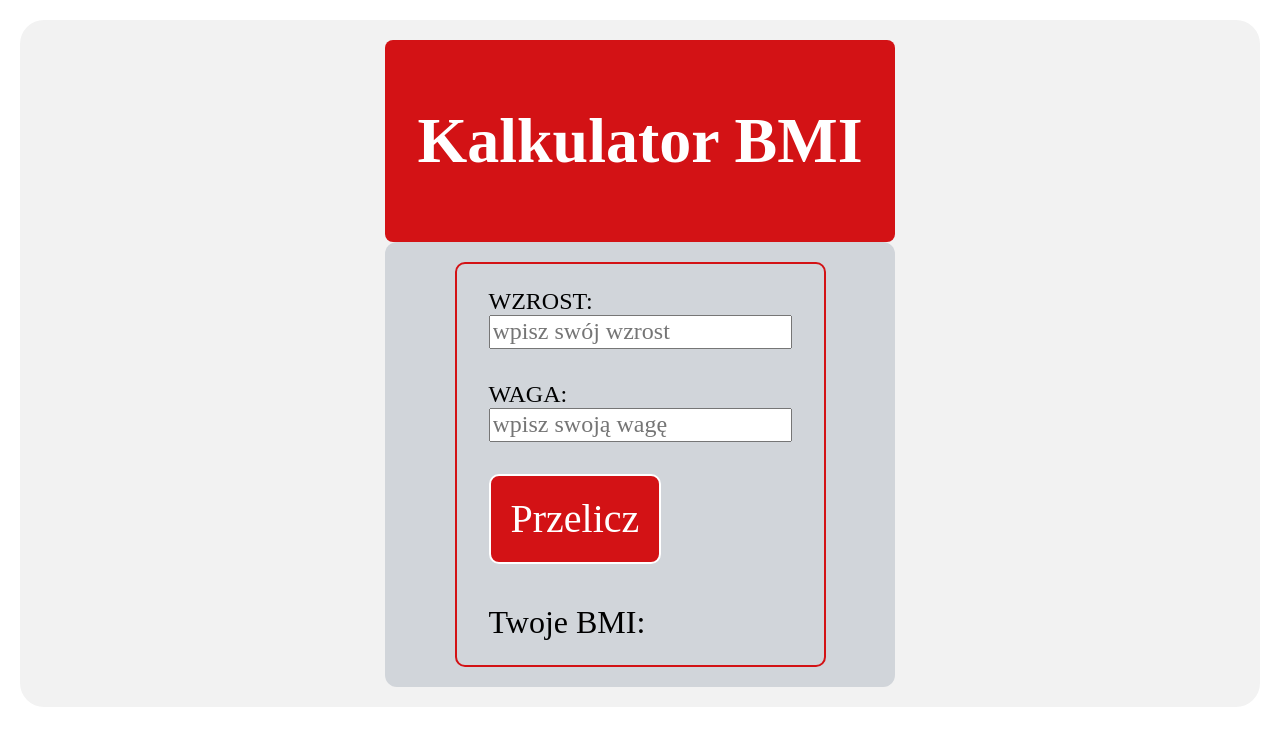
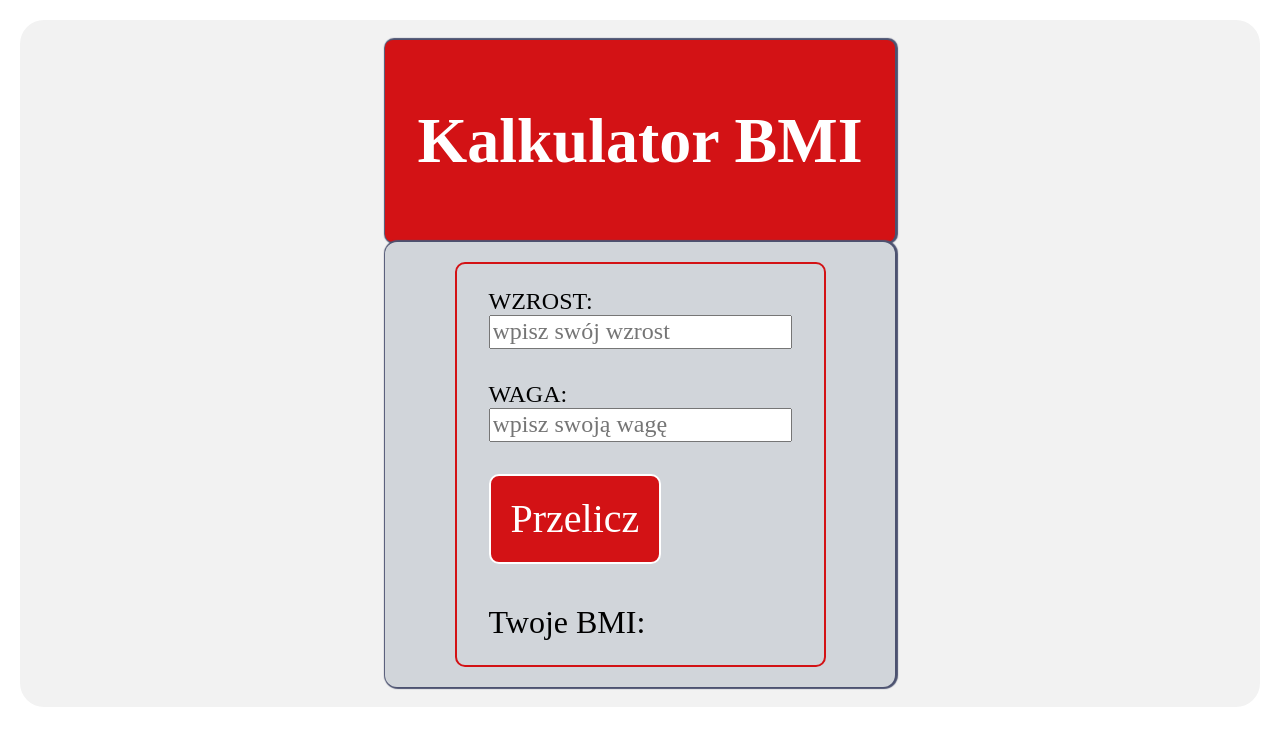
Before and after one commit to DawidGaski/BMI-calculator-react, a React (Create React App) app: page / in a window 1280 px wide. Shown: the top 746 px of the page. Built offline with nearby package versions, Linux system fonts and the light colour scheme.

Commit message:
added new color and box-shadow in components

```diff
--- a/src/Components/Header/styled.js
+++ b/src/Components/Header/styled.js
@@ -6,6 +6,7 @@ export const Header = styled.header`
   border-radius: 8px;
   background: ${({ theme }) => theme.color.thunderBird};
   color: ${({ theme }) => theme.color.white};
+  box-shadow: 1px 0px 1px 2px ${({ theme }) => theme.color.fiord};
 `;
 
 export const Headline = styled.h1`
--- a/src/Components/Section/styled.js
+++ b/src/Components/Section/styled.js
@@ -5,6 +5,7 @@ export const Section = styled.section`
   max-width: 1080px;
   background: ${({ theme }) => theme.color.iron};
   border-radius: 12px;
+  box-shadow: 1px 0px 1px 2px ${({ theme }) => theme.color.fiord};
   display: grid;
   justify-content: center;
 `;
--- a/src/theme.js
+++ b/src/theme.js
@@ -4,5 +4,6 @@ export const theme = {
     iron: "#D1D5DA",
     thunderBird: "#D31215",
     concrete: "#F2F2F2",
+    fiord: "#4C5270",
   },
 };
```
